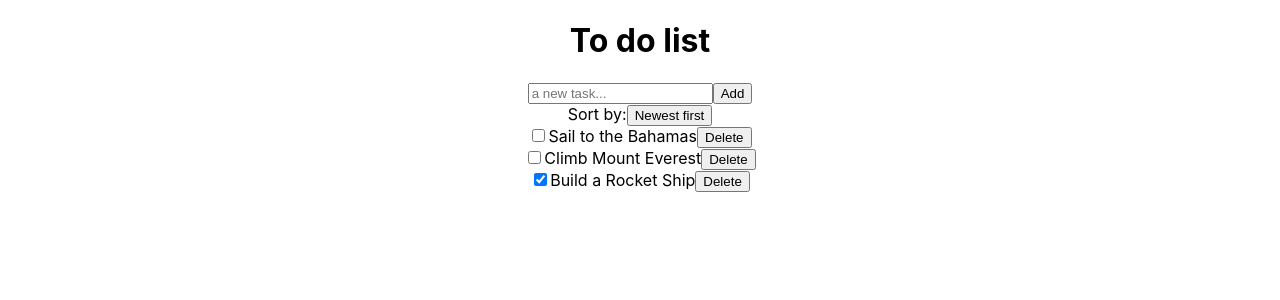
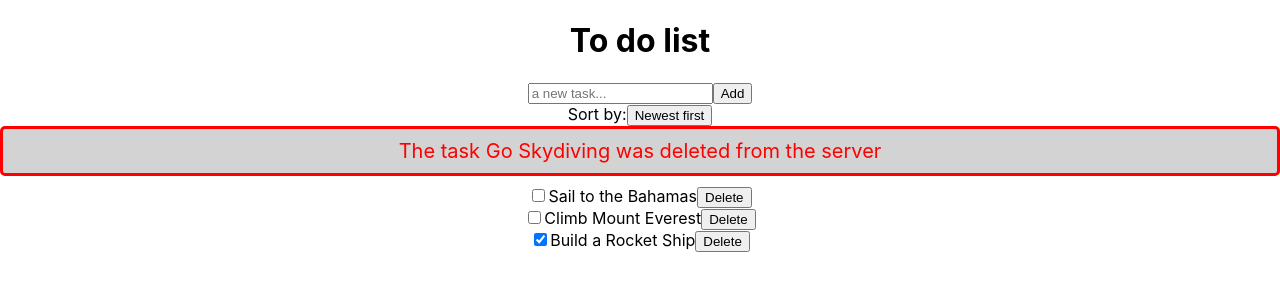
Before and after one commit to tommymyers/my-todo-list, a React (Create React App) app: page / in a window 1280 px wide. Both pictures are taken after a click on the checkbox 563 px from the left and 135 px from the top of the page. Shown: the top 300 px of the page. Built offline with nearby package versions, Linux system fonts and the light colour scheme; no server answers; data requests are answered from the project's data file.

Commit message:
improve the error alert

```diff
--- a/src/components/App/App.tsx
+++ b/src/components/App/App.tsx
@@ -5,10 +5,12 @@ import TaskItem from "../TaskItem/TaskItem";
 import SortBy from "../SortBy/SortBy";
 import Header from "../Header/Header";
 import taskService from "../../services/Tasks";
+import Notification from "../Notification/Notification";
 
 const App: React.FC = () => {
   const [tasks, setTasks] = useState<Task[]>([]);
   const [newestFirst, setNewestFirst] = useState(true);
+  const [errorMessage, setErrorMessage] = useState("");
 
   const hook = () => {
     taskService
@@ -40,7 +42,10 @@ const App: React.FC = () => {
         setTasks(tasks.map((t) => (t.id === task.id ? updatedTask : t)));
       })
       .catch(() => {
-        alert(`the task ${task.text} was deleted`);
+        setErrorMessage(`The task ${task.text} was deleted from the server`);
+        setTimeout(() => {
+          setErrorMessage("");
+        }, 3500);
         setTasks(tasks.filter((t) => t.id !== task.id));
       });
   };
@@ -60,6 +65,7 @@ const App: React.FC = () => {
         newestFirst={newestFirst}
         onChange={(value) => setNewestFirst(value)}
       />
+      <Notification message={errorMessage} />
       {sortedTasks.map((task) => (
         <TaskItem
           key={task.id}
--- /dev/null
+++ b/src/components/Notification/Notification.css
@@ -0,0 +1,9 @@
+.notification {
+  color: red;
+  background: lightgrey;
+  font-size: 20px;
+  border-style: solid;
+  border-radius: 5px;
+  padding: 10px;
+  margin-bottom: 10px;
+}
--- /dev/null
+++ b/src/components/Notification/Notification.tsx
@@ -0,0 +1,13 @@
+import React from "react";
+import "./Notification.css";
+
+interface NotificationProps {
+  message?: string;
+}
+
+const Notification: React.FC<NotificationProps> = ({ message }) => {
+  if (!message) return null;
+  return <div className="notification">{message}</div>;
+};
+
+export default Notification;
```
